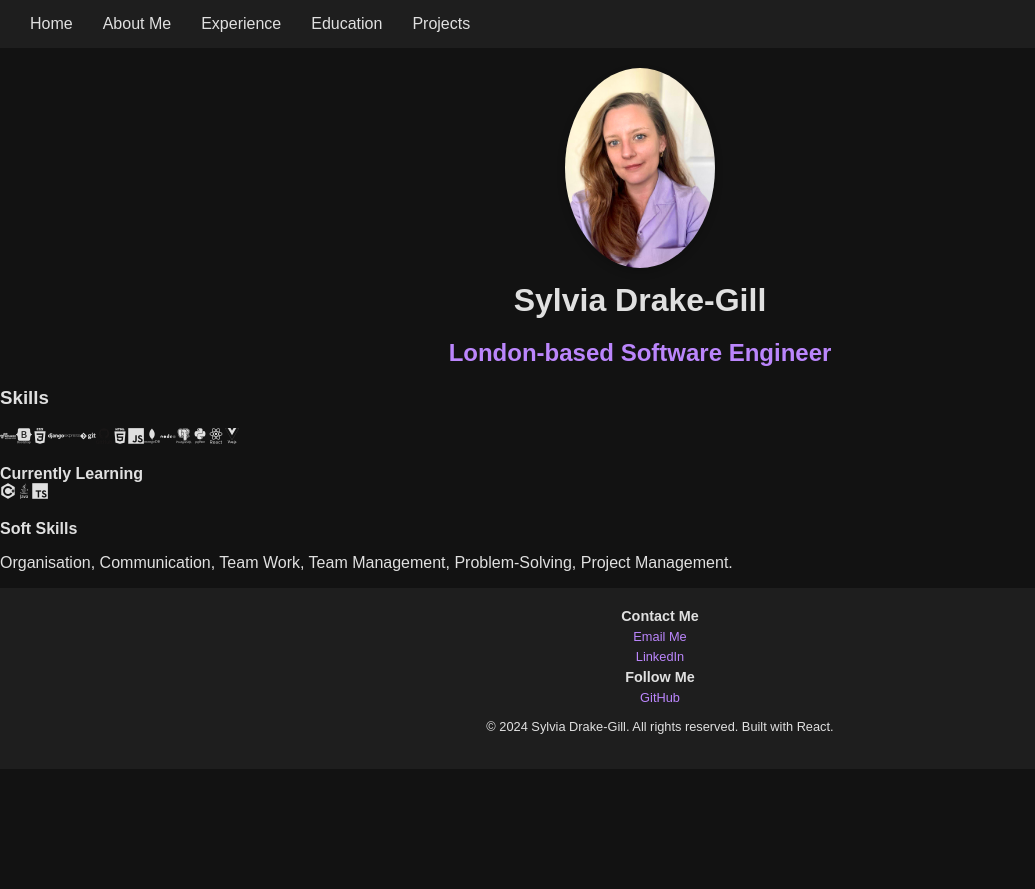
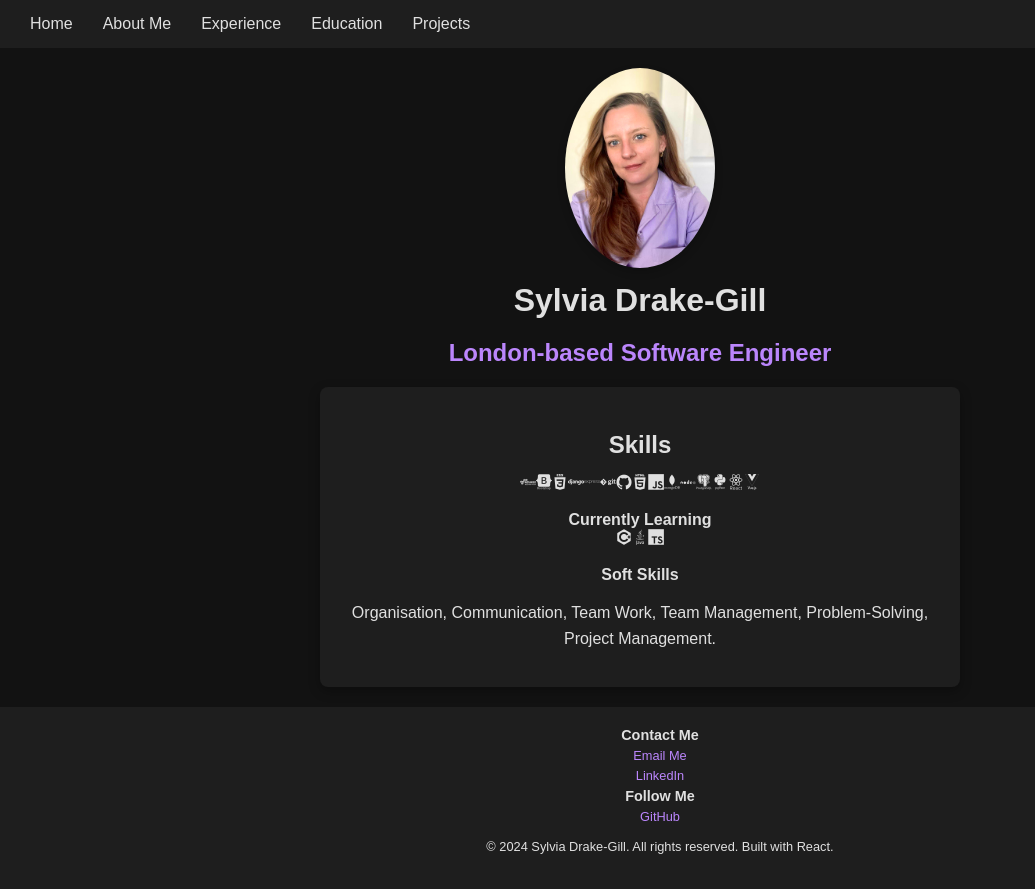
Before and after one commit to sdg877/react_portfolio, a React (Create React App) app: page /skills in a window 1280 px wide. Shown: the top 889 px of the page, without its empty margins (0-1035 px from the left). Before the commit the page ends 800 px from the top, so only its background shows below. Built offline with nearby package versions, Linux system fonts and the light colour scheme; a web font is replaced by a local one.

Commit message:
Imports for devicons updated

```diff
--- a/src/pages/Skills.jsx
+++ b/src/pages/Skills.jsx
@@ -1,8 +1,9 @@
 import React from 'react';
+import '../App.css'
 
 const Skills = () => {
   return (
-    <div>
+    <div className="info-card">
       <h3>Skills</h3>
       <div className="skill-icons">
         <i className="devicon-amazonwebservices-plain-wordmark"></i>
@@ -13,13 +14,13 @@ const Skills = () => {
         <i className="devicon-djangorest-line-wordmark"></i>
         <i className="devicon-express-original-wordmark"></i>
         <i className="devicon-git-plain-wordmark"></i>
-        <i className="devicon-github-original-wordmark colored"></i>
+        <i className="devicon-github-original"></i>
         <i className="devicon-html5-plain-wordmark"></i>
         <i className="devicon-javascript-plain"></i>
         <i className="devicon-mongodb-plain-wordmark"></i>
         <i className="devicon-mongoose-original-wordmark"></i>
         <i className="devicon-nodejs-plain-wordmark"></i>
-        <i className="devicon-oauth-plain colored"></i>
+        <i className="devicon-oauth-plain"></i>
         <i className="devicon-postgresql-plain-wordmark"></i>
         <i className="devicon-postman-plain-wordmark"></i>
         <i className="devicon-python-plain-wordmark"></i>
```
